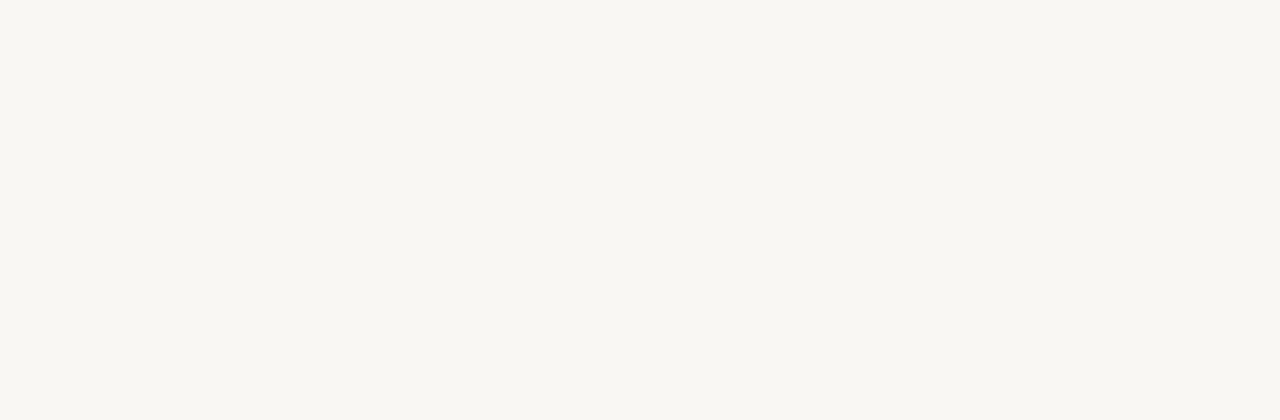
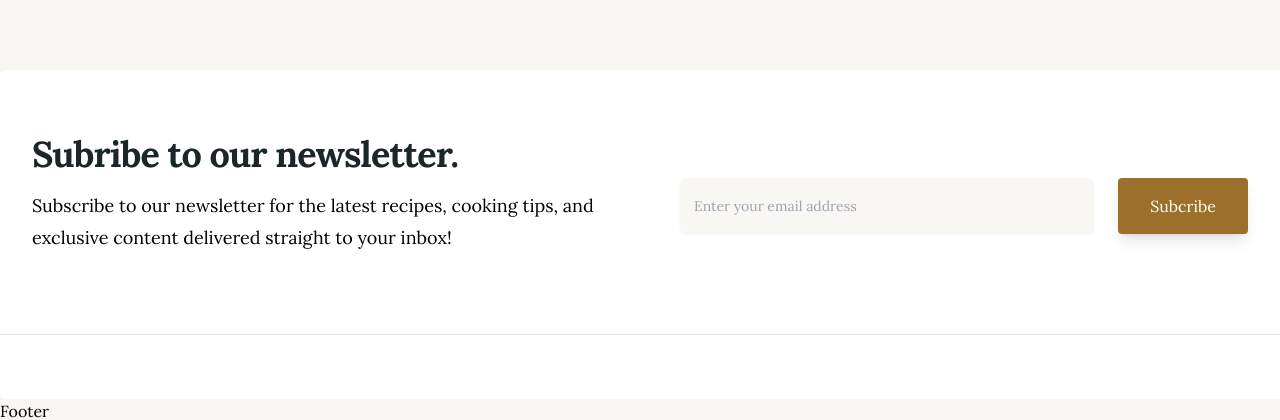
Before and after one commit to Isurulak1/RECIPE-BLOG-APP, a React (Vite) app in the folder frontend/: page / in a window 1280 px wide. Shown: the part 3439-3859 px from the top of the page. Before the commit the page ends 3509 px from the top, so only its background shows below. Built offline with nearby package versions, Linux system fonts and the light colour scheme; no server answers.

Commit message:
created subcription section

```diff
--- a/frontend/src/App.jsx
+++ b/frontend/src/App.jsx
@@ -2,12 +2,16 @@ import React from 'react'
 import { Outlet } from 'react-router-dom'
 import Header from './components/header/Header'
 import './App.css'
+import Footer from './components/Footer'
 
 const App = () => {
   return (
     <div className='max-w-screen-2xl mx-auto'>
       <Header />
-    <Outlet />
+      <div className='min-h-[calc(100vh-136px)]'>
+        <Outlet />
+      </div>
+      <Footer />
     </div>
   )
 }
--- /dev/null
+++ b/frontend/src/components/Footer.jsx
@@ -0,0 +1,9 @@
+import React from 'react'
+
+const Footer = () => {
+  return (
+    <div>Footer</div>
+  )
+}
+
+export default Footer
--- a/frontend/src/pages/home/Home.jsx
+++ b/frontend/src/pages/home/Home.jsx
@@ -6,6 +6,7 @@ import LatestRecipe from './LatestRecipe'
 import NewsLetter from './NewsLetter'
 import AboutSection from './AboutSection'
 import CompanyLogo from './CompanyLogo'
+import Subcription from './Subcription'
 
 const Home = () => {
   return (
@@ -22,6 +23,7 @@ const Home = () => {
       <NewsLetter />
       <AboutSection />
       <CompanyLogo />
+      <Subcription />
     </div>
   )
 }
--- /dev/null
+++ b/frontend/src/pages/home/Subcription.jsx
@@ -0,0 +1,35 @@
+import React from 'react'
+
+const Subcription = () => {
+  return (
+    <div className='bg-white py-16 rounded-l-md'>
+      <div className='max-w-screen-xl mx-auto px-6 lg:px-8 mb-20'>
+        <div className='flex flex-col md:flex-row justify-between items-center gap-20'>
+          {/* left text */}
+          <div className='md:w-1/2'>
+            <h3 className='text-3xl font-bold tracking-tight text-secondary sm:text-4xl'>Subribe to our newsletter.</h3>
+            <p className='mt-4 text-lg leading-8'>Subscribe to our newsletter for the latest recipes, cooking tips, and exclusive content delivered straight to your inbox!</p>
+          </div>
+
+          <div className='sm:w-1/2 mt-6 flex flex-col sm:flex-row gap-4'>
+            <label htmlFor="email-address" className='sr-only'>Email address</label>
+            <input
+              id="email-address"
+              name="email"
+              type="email"
+              autoComplete="email"
+              required
+              className='flex-auto rounded-md border-0 bg-primary px-3.5 py-4 text-black shadow-sm sm:text-sm sm:leading-6 focus:outline-btnColor'
+              placeholder='Enter your email address'
+            />
+            <button className='mt-2 md:mt-0 md:ml-2 bg-btnColor hover:text-secondary outline-none hover:border hover:border-btnColor hover:bg-[#f9f7f3] text-white shadow-lg rounded px-8 py-3'>Subcribe</button>
+          </div>
+        </div>
+      </div>
+
+      <hr />
+    </div>
+  )
+}
+
+export default Subcription
```
